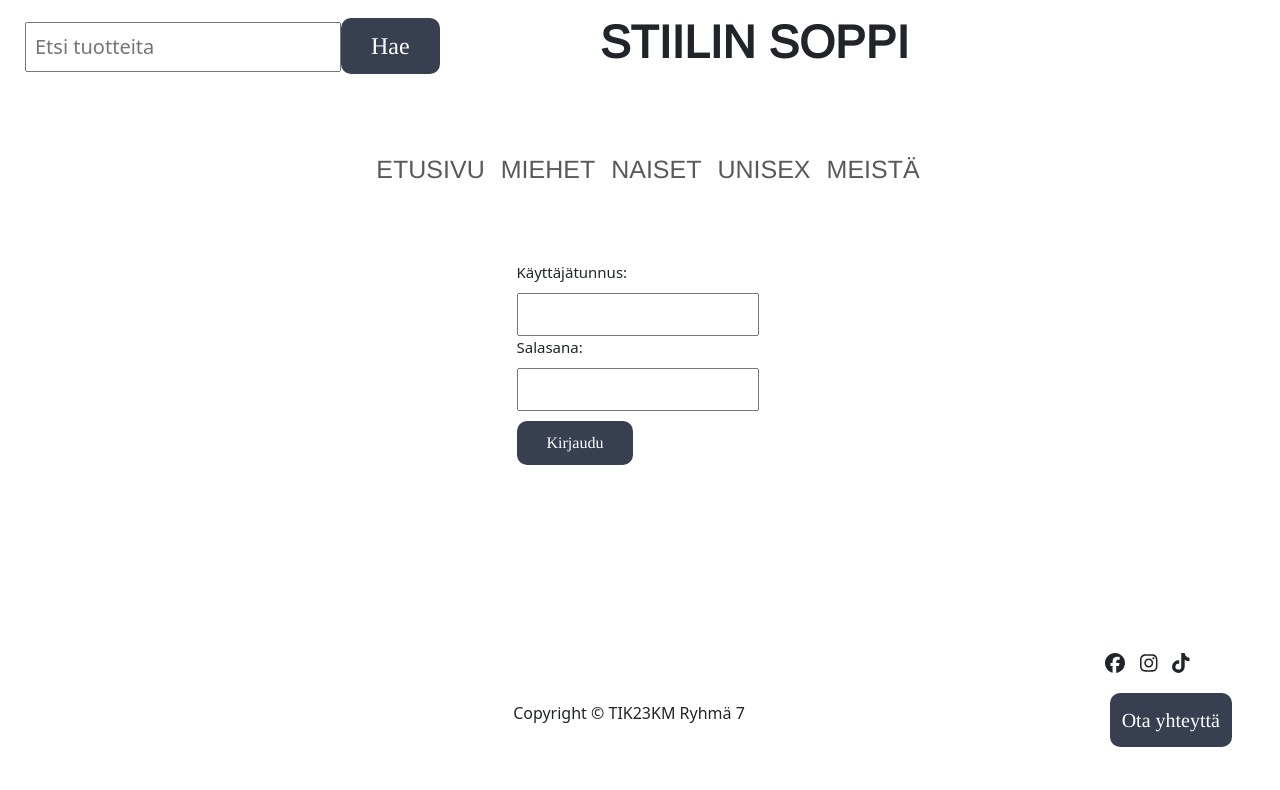
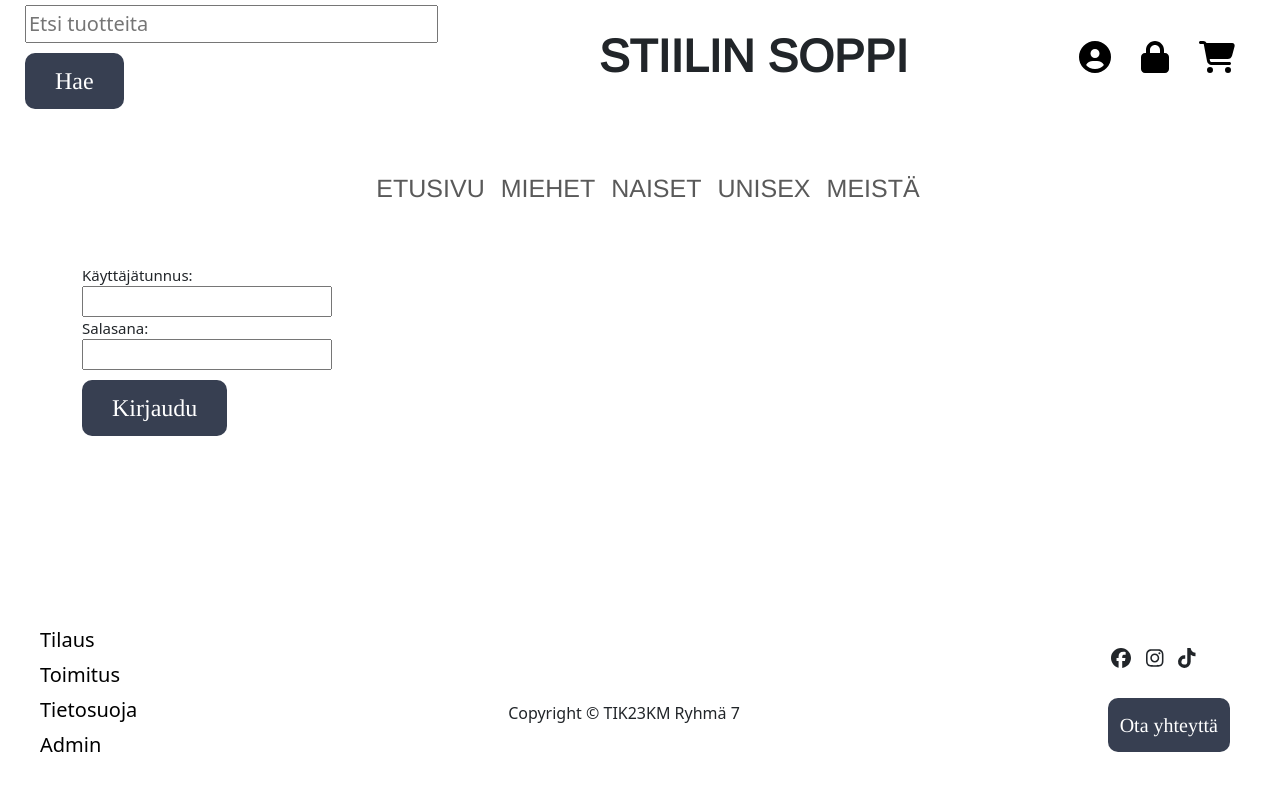
Before and after one commit to Verkkokauppa-SG7/verkkokauppa, a React (Create React App) app: page /admin in a window 1280 px wide. Shown: the top 790 px of the page. Built offline with nearby package versions, Linux system fonts and the light colour scheme.

Commit message:
Lisätty login ja signup

```diff
--- a/src/components/AdminLogin.js
+++ b/src/components/AdminLogin.js
@@ -3,7 +3,7 @@ import React, { useState, useEffect } from 'react';
 import { useNavigate } from 'react-router-dom';
 import axios from 'axios';
 import Navbar from './Navbar';
-import '../styles/Adminlogin.css'
+import '../styles/FeedbackList.css'
 
 const AdminLogin = () => {
   const [username, setUsername] = useState('');
@@ -11,6 +11,10 @@ const AdminLogin = () => {
   const [errorMessage, setErrorMessage] = useState('');
   const navigate = useNavigate();
   const [isAdmin, setIsAdmin] = useState(false); // Set to true if the login is successful
+
+  useEffect(() => {
+    console.log({ isAdmin });
+  }, [isAdmin]); // This useEffect will run whenever isAdmin changes
 
   const handleLogin = async (e) => {
     e.preventDefault(); // Prevent the default form submission behavior
@@ -25,16 +29,13 @@ const AdminLogin = () => {
 
       const { jwtToken } = response.data;
 
+      // Set the isAdmin true with successful login
+      setIsAdmin(true);
 
-      // Set the isAdmin state
-      setIsAdmin(true);
-      console.log(isAdmin);
-
-      console.log('handleLogin over');
-
-      // Redirect to Admin-page after successful login
+      // Redirect to another component after successful login
       navigate('/yllapito');
 
+      console.log({isAdmin});
 
     } catch (error) {
       if (error.response) {
@@ -47,23 +48,21 @@ const AdminLogin = () => {
 
   console.log('Component rendering with isAdmin:', isAdmin);
   return (
-    <div className="d-flex justify-content-center align-items-center">
-      <div className='bg-white p-3 rounded w-25'>
-      <form className="adminloginform" onSubmit={handleLogin}>
+    <div>
+      <form onSubmit={handleLogin}>
         <label>
           Käyttäjätunnus:
           <input type="text" value={username} onChange={(e) => setUsername(e.target.value)} />
         </label>
+        <br />
         <label>
           Salasana:
-        <br></br>
           <input type="password" value={password} onChange={(e) => setPassword(e.target.value)} />
         </label>
-        <button className='adminlogin' type="submit">Kirjaudu</button>
+        <br />
+        <button type="submit">Kirjaudu</button>
       </form>
-
       {errorMessage && <p style={{ color: 'red' }}>{errorMessage}</p>}
-      </div>
       <div className="empty-space"></div>
     </div>
 
--- a/src/components/CategoryForm.js
+++ b/src/components/CategoryForm.js
@@ -1,7 +1,8 @@
 import React, { useState } from 'react';
+import axios from 'axios';
+import '../styles/CategoryForm.css';
 import { Link, useNavigate } from 'react-router-dom';
-import axios from 'axios';
-import '../styles/Adminlogin.css';
+
 
 const CategoryForm = () => {
   const [category_name, setCategoryName] = useState('');
@@ -9,6 +10,7 @@ const CategoryForm = () => {
   const [category_description, setDescription] = useState('');
   const [errorMessage, setErrorMessage] = useState('');
   const [successMessage, setSuccessMessage] = useState('');
+
 
   const handleSubmit = async (e) => {
     e.preventDefault();
@@ -21,7 +23,7 @@ const CategoryForm = () => {
   }
 
     try {
-      const response = await axios.post(`http://localhost:3001/categories`, [
+      const response = await axios.post(`http://localhost:3001/categories`,[
         { category_name, category_type, category_description }
       ]);
 
@@ -61,8 +63,7 @@ const CategoryForm = () => {
   const categoryOptions = ['Naiset', 'Miehet', 'Unisex'];
 
   return (
-    <div className="d-flex justify-content-center align-items-center">
-      <div className='bg-white p-3 rounded w-25'>
+    <div>
       <form onSubmit={handleSubmit}>
         <label>
           Tuoteryhmän nimi:
@@ -72,6 +73,7 @@ const CategoryForm = () => {
             onChange={(e) => setCategoryName(e.target.value)}
           />
         </label>
+        <br />
         <label>
           Tyyppi:
           <select value={category_type} onChange={(e) => setCategoryType(e.target.value)}>
@@ -83,36 +85,27 @@ const CategoryForm = () => {
               ))}
             </select>
         </label>
+        <br />
+        <br />
         <label>
           Kuvaus:
-            <br></br>
           <input
             type="text"
             value={category_description}
             onChange={(e) => setDescription(e.target.value)}
           />
         </label>
-          <button className="adminlogin" type="submit">LISÄÄ</button>
-          <button className="adminlogin" type="button" onClick={handleReset}>TYHJENNÄ</button>
+        <br />
+        <button type="submit">LISÄÄ</button>
+        <button type="button" onClick={handleReset}>TYHJENNÄ</button>
         {/* Use a Link component within a button for navigation */}
+        <br></br>
         <button className="adminlogin" type="button">
-          <Link to="/yllapito">YLLÄPIDON ETUSIVULLE</Link>
+        <Link className="linkki" to="/yllapito">YLLÄPIDON ETUSIVULLE</Link>
         </button>
       </form>
-
-      </div>
-      {errorMessage && (
-        <div className="alert alert-danger mt-3" role="alert">
-          {errorMessage}
-        </div>
-      )}
-      {successMessage && (
-        <div className="alert alert-success mt-3" role="alert">
-          {successMessage}
-        </div>
-      )}
-      {/* Add a Link component for navigation */}
-
+      {errorMessage && <p className="error-message">{errorMessage}</p>}
+      {successMessage && <p className="success-message">{successMessage}</p>}
     </div>
   );
 };
--- /dev/null
+++ b/src/styles/CategoryForm.css
@@ -0,0 +1,52 @@
+/* CategoryForm css */
+@import url('https://fonts.googleapis.com/css?family=Arimo');
+
+form {
+    display: inline-block;
+    flex-direction: column;
+}
+
+label {
+    font-size: x-large;
+    margin-left: 20px;
+    display: inline-block;
+    clear: left;
+    width: 250px;
+    text-align: left;
+}
+
+input, select {
+    padding: 2px;
+    display: inline-block;
+    width: 100%;
+  }
+
+button {
+    margin-top: 10px;
+    /**margin-left: 20px;*/
+    margin-right: 10px;
+}
+
+.error-message {
+    color: red;
+  }
+
+  .success-message {
+    color: green;
+  }
+
+  .body {
+
+    min-height: 100vh;
+
+    overflow-y: scroll; /* Lisää pystysuuntainen vieritys, jos sivu ei mahdu näytölle */
+  }
+
+.empty-space {
+    height: 200px;
+}
+
+.adminlogin .linkki {
+  color: white;
+  font-weight: normal;
+}
```
Lines whose indentation alone changed are shown as unchanged.
